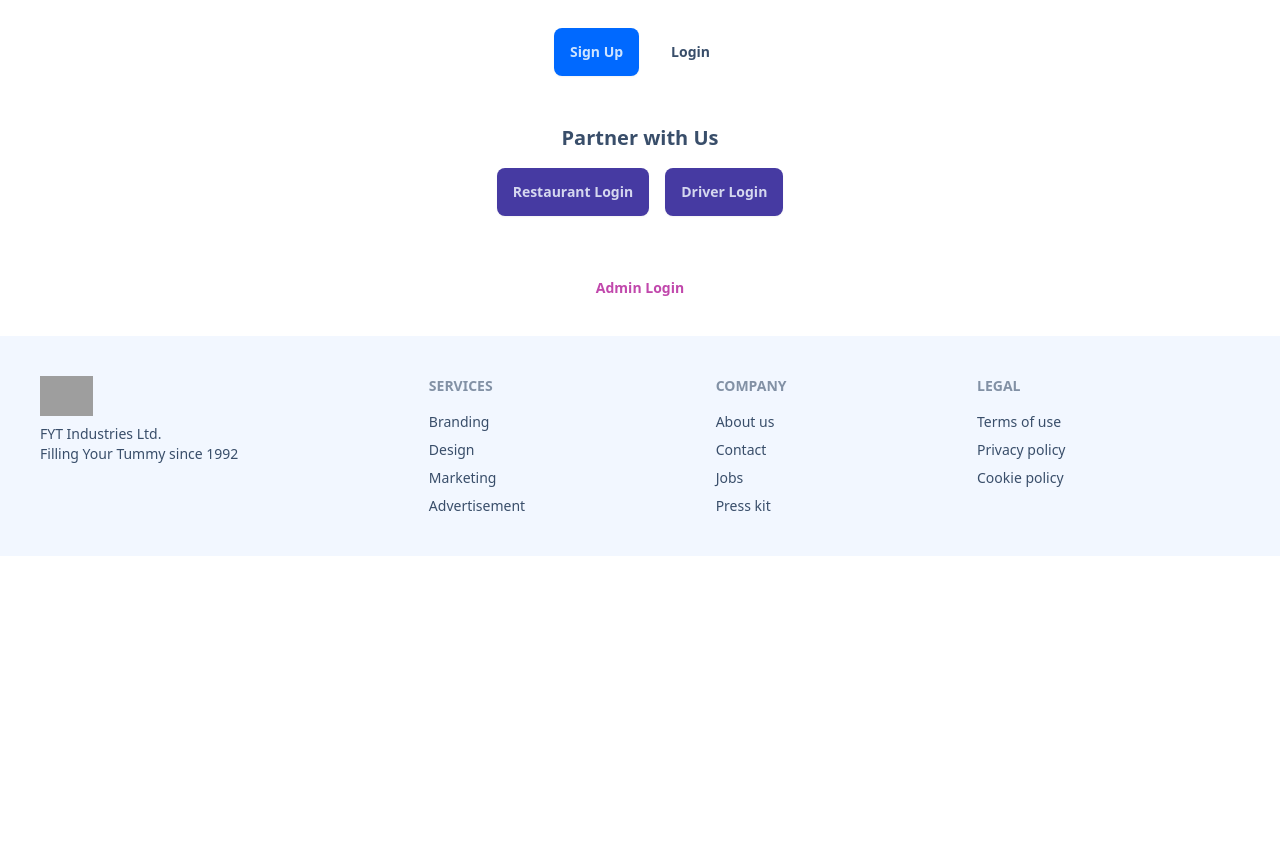
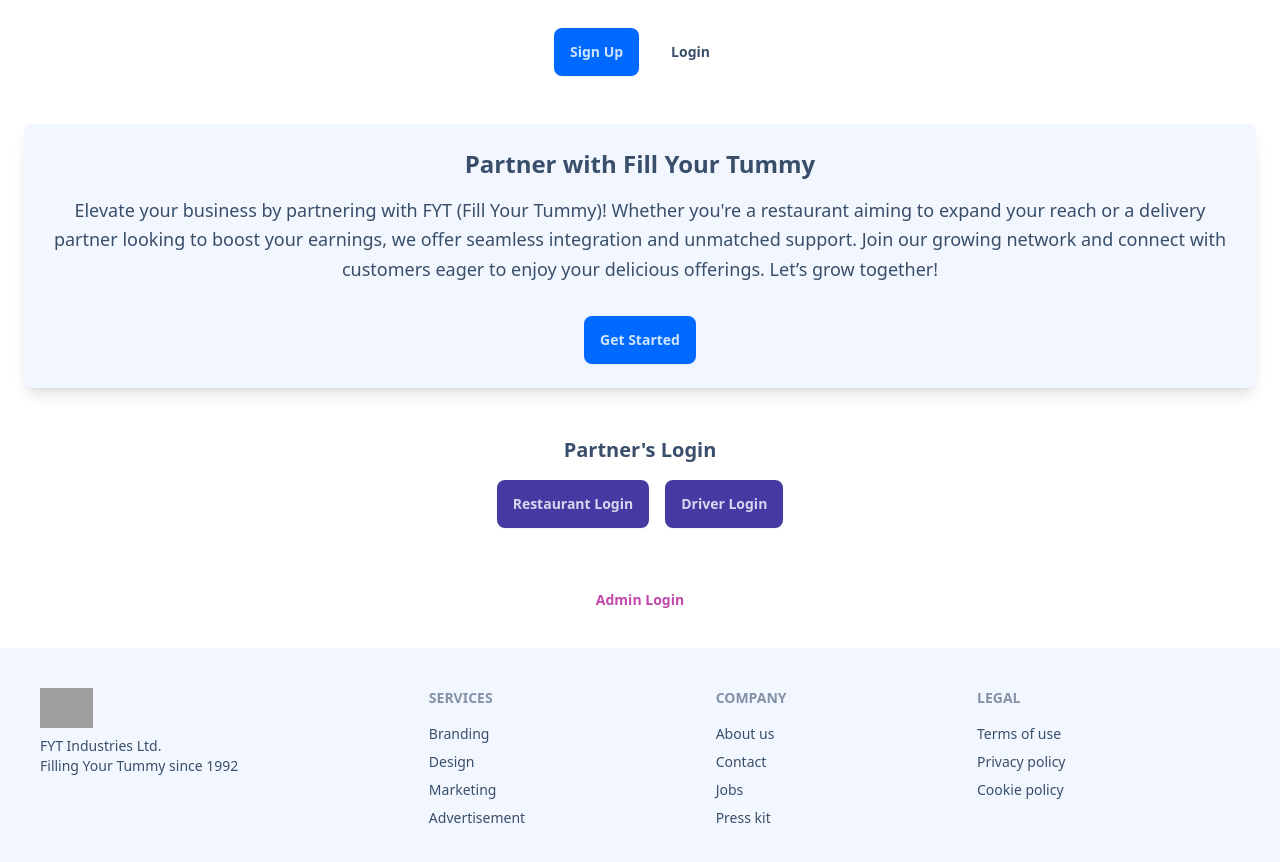
Before and after one commit to anoopwilson96/00-fyt-food-app, a React (Vite) app in the folder client/: page / in a window 1280 px wide. Shown: the part 1300-2162 px from the top of the page. Before the commit the page ends 1856 px from the top, so only its background shows below. Built offline with nearby package versions, Linux system fonts and the light colour scheme; grey boxes are pictures that could not be loaded.

Commit message:
Update homepageLanding.jsx

```diff
--- a/client/src/pages/landing/homepageLanding.jsx
+++ b/client/src/pages/landing/homepageLanding.jsx
@@ -69,9 +69,20 @@ export const HomepageLanding = () => {
           <button className="btn btn-outline">Login</button>
         </div>
 
+<div className="my-8 p-6 bg-base-200 rounded-lg shadow-lg text-center mt-12">
+  <h2 className="text-2xl font-bold mb-4">Partner with Fill Your Tummy</h2>
+  <p className="text-lg leading-relaxed">
+    Elevate your business by partnering with FYT (Fill Your Tummy)! Whether you're a restaurant aiming to expand your reach or a delivery partner looking to boost your earnings, we offer seamless integration and unmatched support. Join our growing network and connect with customers eager to enjoy your delicious offerings. Let’s grow together!
+  </p>
+  <button className="mt-8 btn btn-primary">Get Started</button>
+
+</div>
+
+
+
         {/* Restaurant & Driver Login Section */}
         <div className="text-center mt-12">
-          <h3 className="text-xl font-bold">Partner with Us</h3>
+          <h3 className="text-xl font-bold">Partner's Login</h3>
           <div className="space-x-4 mt-4">
             <button className="btn btn-secondary">Restaurant Login</button>
             <button className="btn btn-secondary">Driver Login</button>
```
